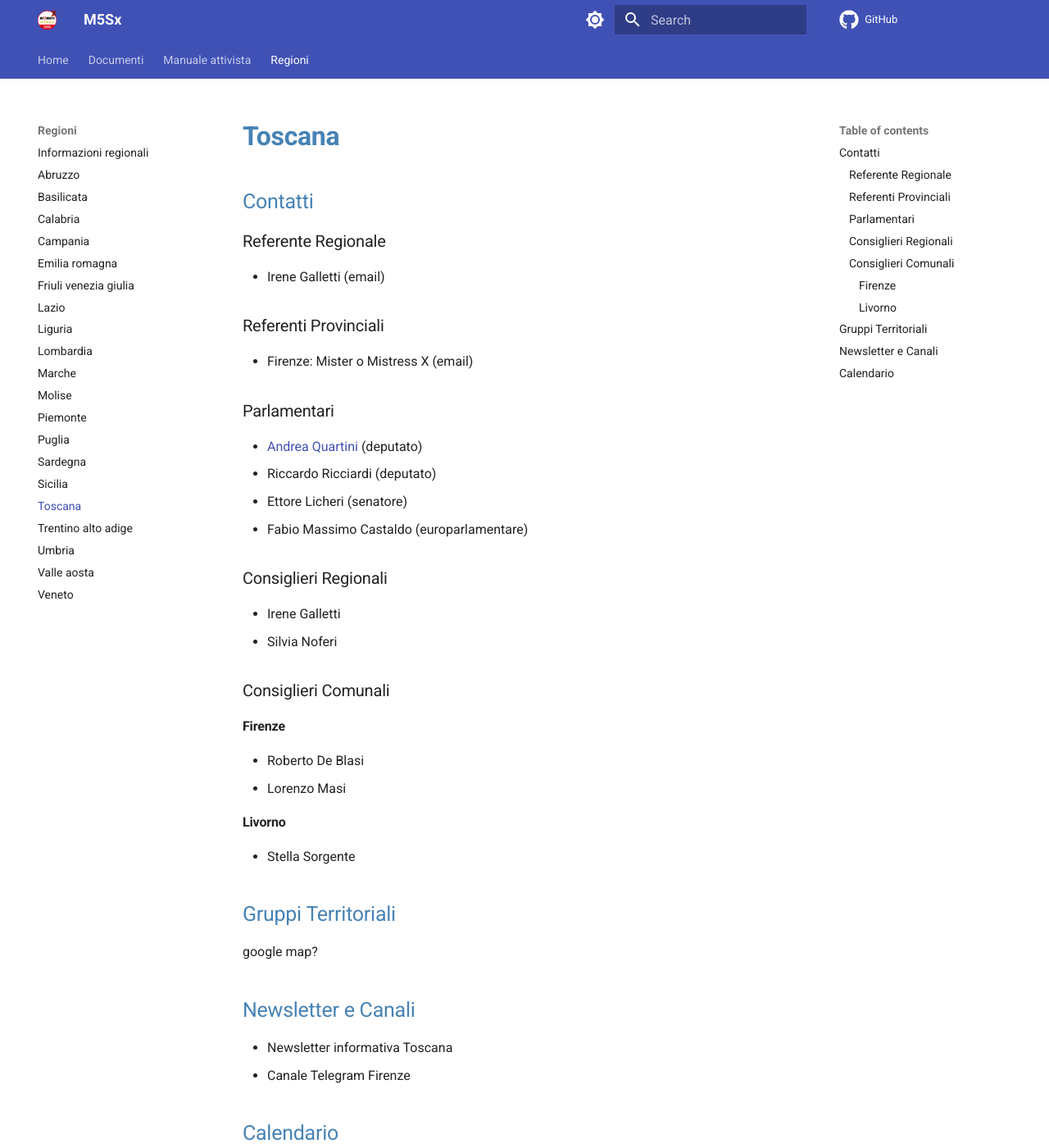
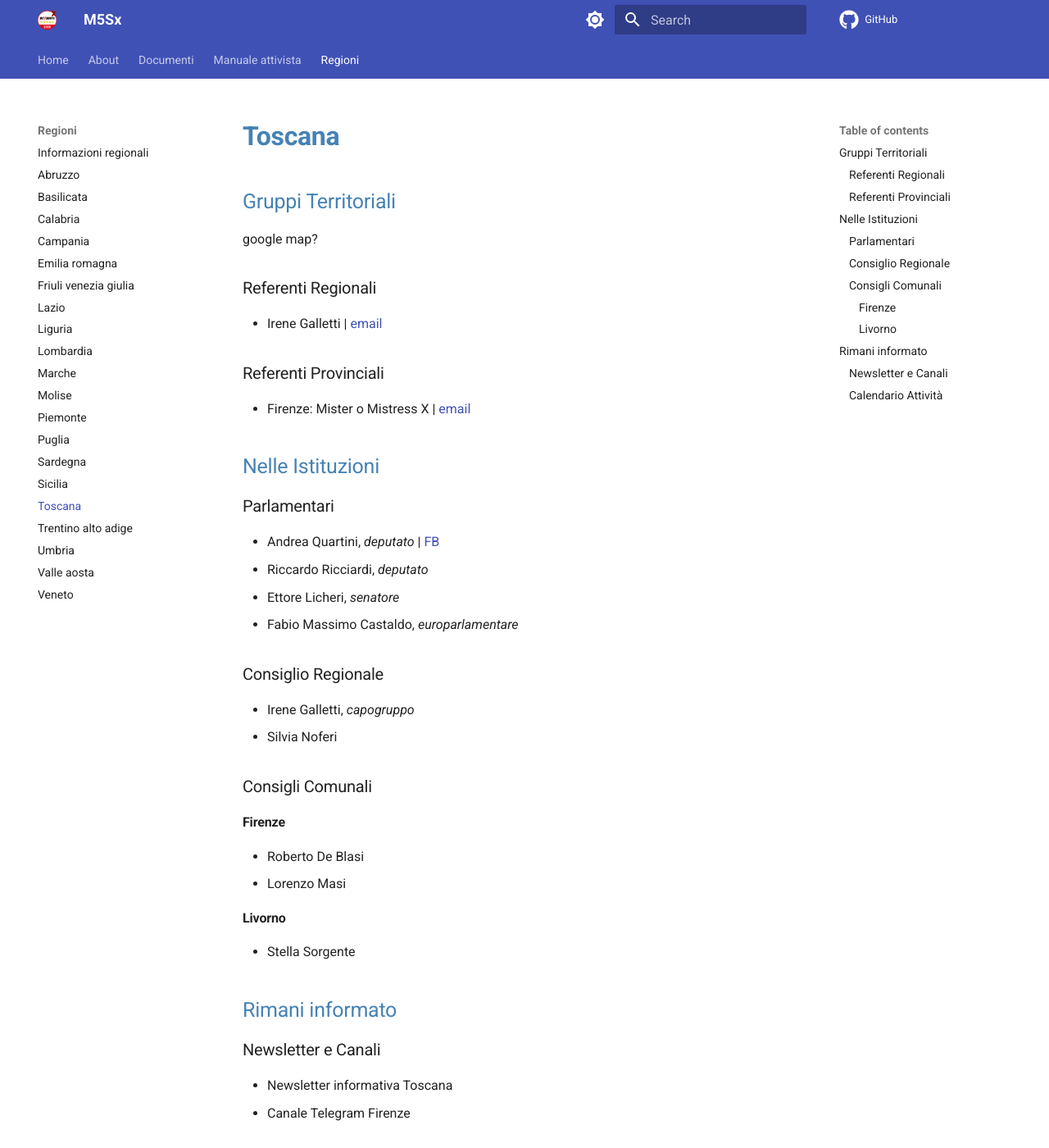
Before and after one commit to 2050x/2050x.github.io, an MkDocs documentation site: the page built from docs/regioni/toscana.md, in a window 1280 px wide and 1400 px high. Shown: the whole window at 82% size. Built offline with MkDocs 1.6.1 and Material for MkDocs 9.7.7, drawn with Linux system fonts in a browser that asks for light colours; comment, search, counter and statistics services are not loaded; some of the changed text lies outside the part shown.

Commit message:
reorganization

```diff
--- a/docs/regioni/toscana.md
+++ b/docs/regioni/toscana.md
@@ -5,36 +5,37 @@ parent: Regioni
 nav_order: 10
 ---
 
-## Contatti
-### Referente Regionale
-- Irene Galletti (email)
+## Gruppi Territoriali
+google map?
+
+### Referenti Regionali
+- Irene Galletti | [email]()
 
 ### Referenti Provinciali
-- Firenze: Mister o Mistress X (email)
+- Firenze: Mister o Mistress X | [email]()
 
+## Nelle Istituzioni
 ### Parlamentari
-- [Andrea Quartini](https://www.facebook.com/andreaquartiniM5S) (deputato)
-- Riccardo Ricciardi (deputato)
-- Ettore Licheri (senatore)
-- Fabio Massimo Castaldo (europarlamentare)
+- Andrea Quartini, _deputato_ | [FB](https://www.facebook.com/andreaquartiniM5S)
+- Riccardo Ricciardi, _deputato_
+- Ettore Licheri, _senatore_
+- Fabio Massimo Castaldo, _europarlamentare_
 
-### Consiglieri Regionali
-- Irene Galletti
+### Consiglio Regionale
+- Irene Galletti, _capogruppo_
 - Silvia Noferi
 
-### Consiglieri Comunali
+### Consigli Comunali
 #### Firenze
 - Roberto De Blasi
 - Lorenzo Masi
 #### Livorno
 - Stella Sorgente
 
-## Gruppi Territoriali
-google map?
-
-## Newsletter e Canali
+## Rimani informato
+### Newsletter e Canali
 - Newsletter informativa Toscana
 - Canale Telegram Firenze
 
-## Calendario
-<iframe src="https://calendar.google.com/calendar/embed?height=600&wkst=2&bgcolor=%23ffffff&ctz=Europe%2FParis&showTz=0&showPrint=0&showDate=1&showTabs=1&showCalendars=0&src=bTVzLmZpcmVuemUucHJvdkBnbWFpbC5jb20&color=%23F6BF26" style="border-width:0" width="800" height="600" frameborder="0" scrolling="no"></iframe>
+### Calendario Attività
+<iframe src="https://calendar.google.com/calendar/embed?height=600&wkst=2&bgcolor=%23ffffff&ctz=Europe%2FParis&showTz=0&showPrint=0&showDate=1&showTabs=1&showCalendars=0&src=bTVzLmZpcmVuemUucHJvdkBnbWFpbC5jb20&color=%23F6BF26" style="border-width:0" width="100%" height="600" frameborder="0" scrolling="no"></iframe>
--- a/mkdocs.yml
+++ b/mkdocs.yml
@@ -1,9 +1,9 @@
 site_name: M5Sx
 site_url: https://m5sx.github.io
-site_author: Stefano Cecere & team M5S++
+site_author: Stefano Cecere & M5S++
 site_description: Movimento 5 Stelle creato dagli Attivisti
 
-copyright: Open Source website by Stefano Cecere & M5S++ team
+copyright: Open Source website by <a href="/about">M5S++</a>
 
 #nav:
 #  - Manuale:
```
Also changed, not shown: README.md (+2 -3 lines), docs/about.md (added, +9 -0 lines), docs/documenti/index.md (added, +1 -0 lines), docs/index.md (+8 -4 lines), docs/manuale-attivista/index.md (renamed from docs/manuale-attivista/0_introduzione.md, +1 -0 lines), docs/manuale-attivista/lifestyle.md (+1 -8 lines).
